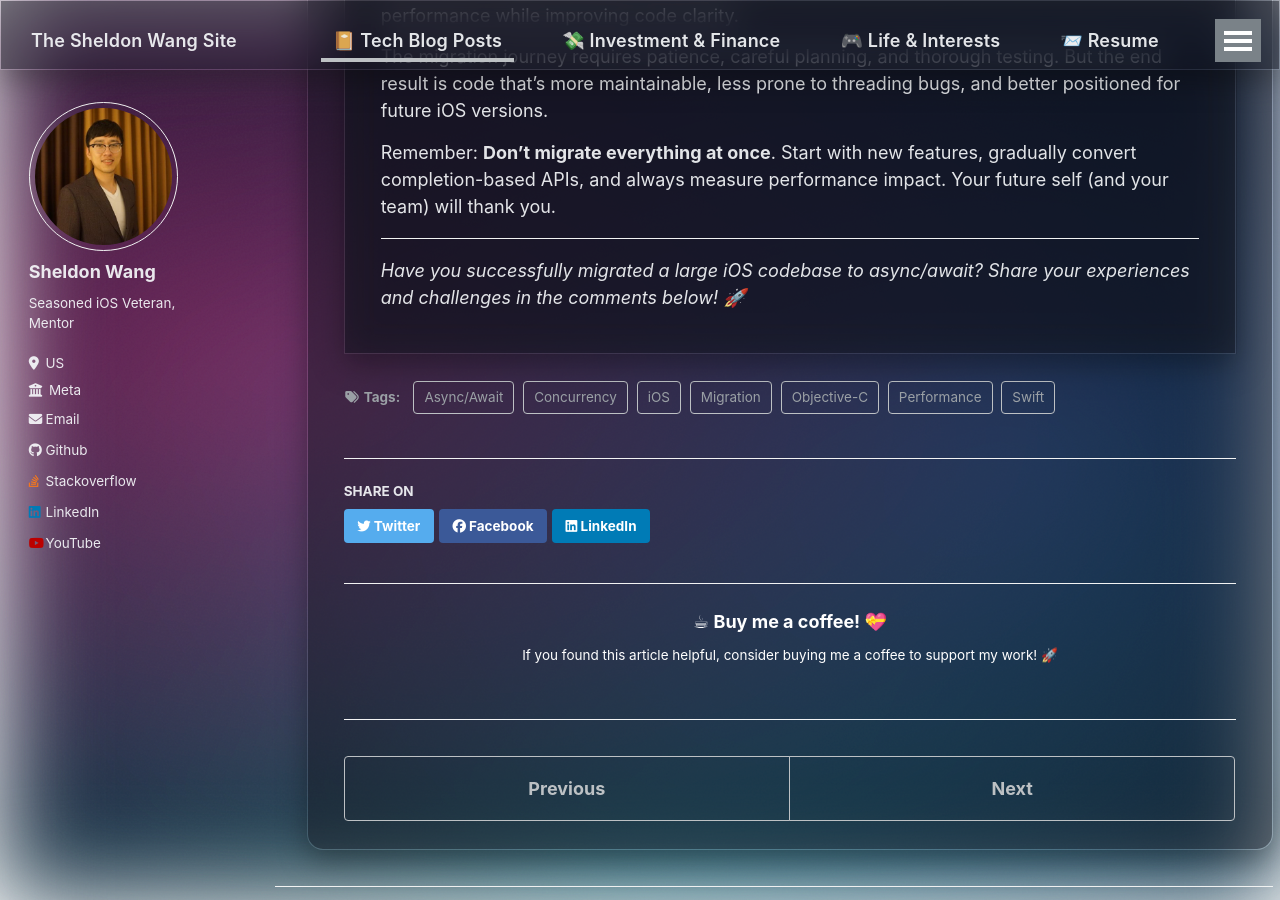
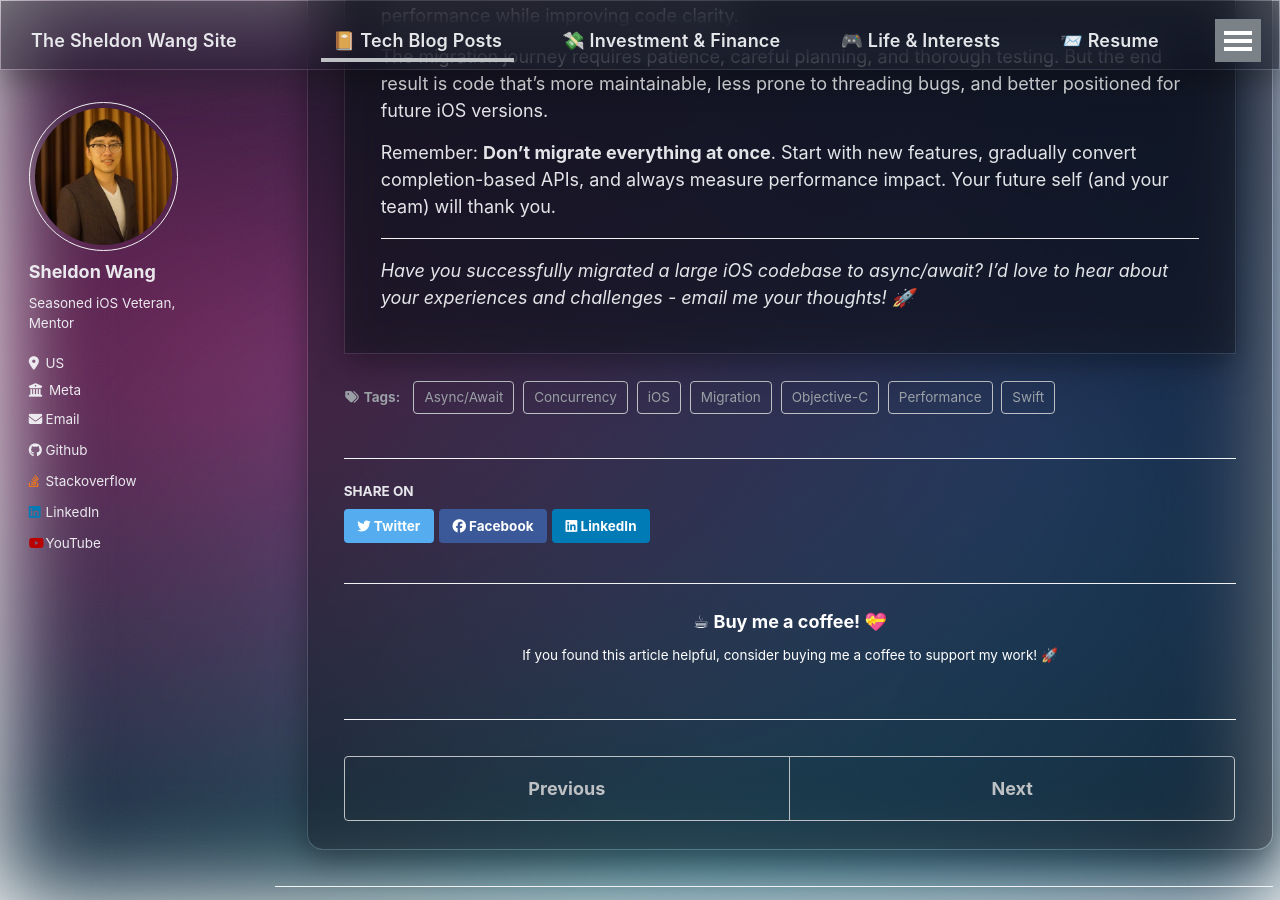
Before and after one commit to SheldonWangRJT/SheldonWangRJT.Github.io, a Jekyll site: the page built from _posts/2025-08-16-ios-async-await-migration-guide.md, in a window 1280 px wide and 900 px high, scrolled down 26418 px. Built offline with Jekyll 4.4.1, drawn with Linux system fonts in a browser that asks for light colours; comment, search, counter and statistics services are not loaded.

Commit message:
Update conclusion to request email feedback instead of comments

```diff
--- a/_posts/2025-08-16-ios-async-await-migration-guide.md
+++ b/_posts/2025-08-16-ios-async-await-migration-guide.md
@@ -1138,4 +1138,4 @@ Remember: **Don't migrate everything at once**. Start with new features, gradual
 
 ---
 
-*Have you successfully migrated a large iOS codebase to async/await? Share your experiences and challenges in the comments below! 🚀*
+*Have you successfully migrated a large iOS codebase to async/await? I'd love to hear about your experiences and challenges - email me your thoughts! 🚀*
```
